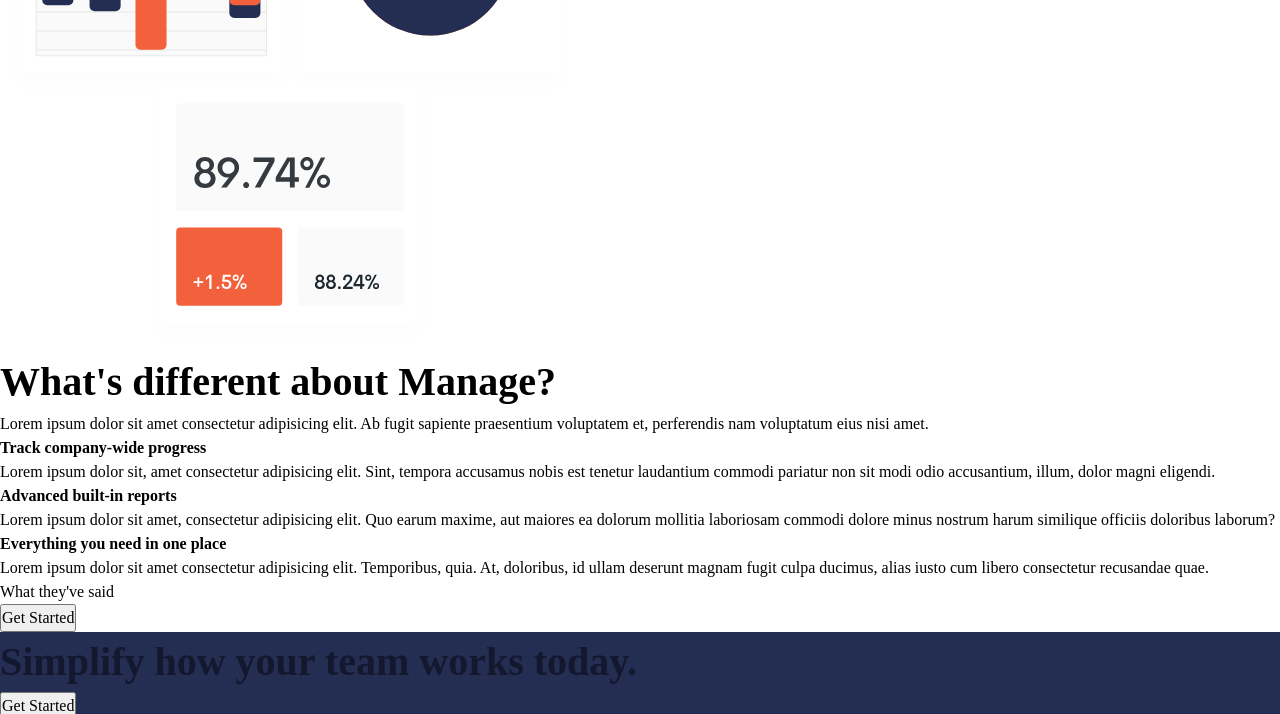
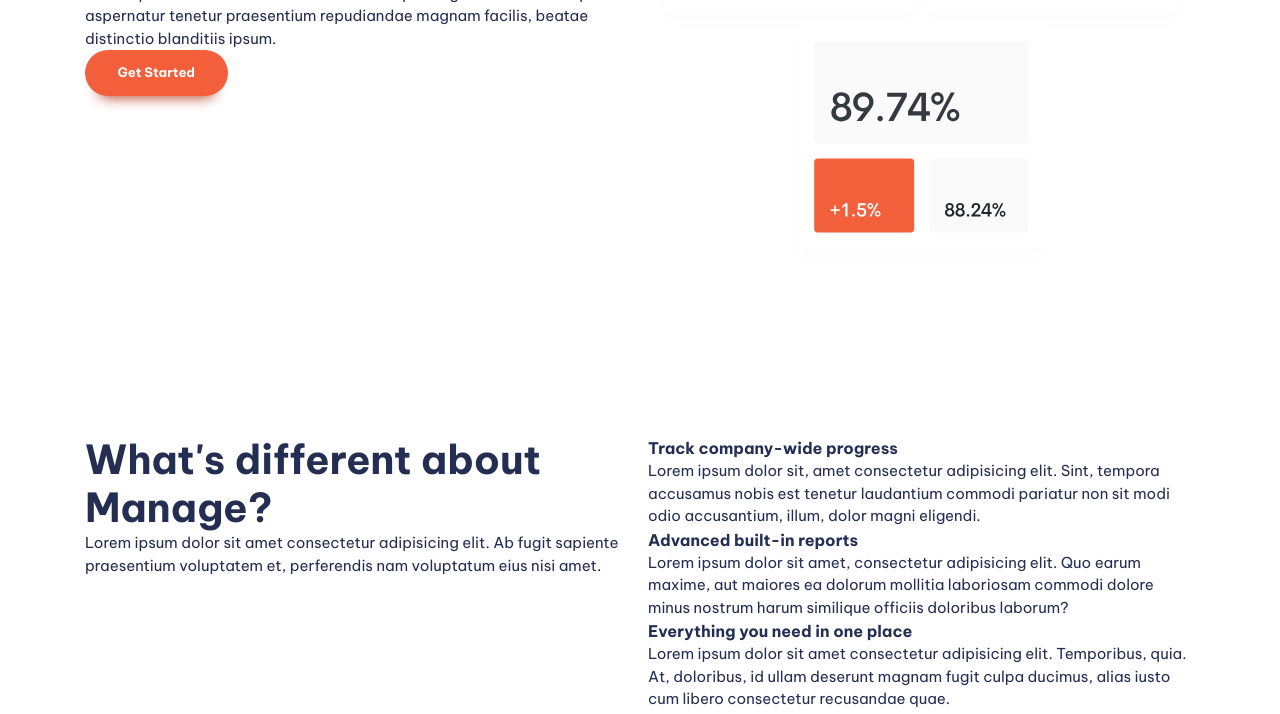
Before and after one commit to Milltiades/HTML-CSS-, a website built with Vite: page index.html in a window 1280 px wide. Shown: the part 481-1195 px from the top of the page. Built offline with nearby package versions, Linux system fonts and the light colour scheme.

Commit message:
add general styling

```diff
--- a/index.html
+++ b/index.html
@@ -32,7 +32,7 @@
     </header>
 
     <main>
-      <section>
+      <section class="padding-block-900">
         <div class="container">
           <div class="even-columns">
             <div>
@@ -53,7 +53,7 @@
         </div>
       </section>
 
-      <section>
+      <section class="padding-block-900">
         <div class="container">
           <div class="even-columns">
             <div>
@@ -103,13 +103,13 @@
         </div>
       </section>
 
-      <section class="carousel">
-        <h2 class="fs-secodnary-heading">What they've said</h2>
+      <section class="carousel | padding-block-700">
+        <h2 class="fs-secondary-heading fw-bold">What they've said</h2>
         <!-- Carousel here-->
         <button class="button">Get Started</button>
       </section>
 
-      <section class="cta | bg-primary-400 text-neutral-100">
+      <section class="cta | padding-block-700 bg-accent-400 text-neutral-100">
         <div class="container">
           <div class="even-columns">
             <div>
@@ -125,7 +125,7 @@
       </section>
     </main>
 
-    <footer class="bg-neutral-900 text-neutral-100">
+    <footer class="padding-block-700 bg-neutral-900 text-neutral-100">
       <div class="container">
         <div class="even-columns">
           <div>
--- a/style.css
+++ b/style.css
@@ -1,14 +1,19 @@
 :root {
-  --clr-primary-400: hsl(12, 88%, 59%);
-  --clr-primary-300: hsl(13, 100%, 96%);
+  --clr-accent-500: hsl(12, 60%, 45%);
+  --clr-accent-400: hsl(12, 88%, 59%);
+  --clr-accent-300: hsl(12, 88%, 75%);
+  --clr-accent-100: hsl(13, 100%, 96%);
+
   --clr-primary-400: hsl(228, 39%, 23%) ;
-  --clr-neutral-100: hsl(232, 39%, 13%) ;
-  --clr-neutral-900: hsl(0, 0%, 0%);
+
+  --clr-neutral-900: hsl(232, 39%, 13%) ;
+  --clr-neutral-100: hsl(0, 0%, 100%);
+
 
   --ff-primary: 'Be Vietnam Pro', sans-serif;
 
-  --ff-body: var(var(--ff-primary));
-  --ff-accent: var(var(--ff-primary));
+  --ff-body: var(--ff-primary);
+  --ff-accent: var(--ff-primary);
 
   --fw-regular: 400;
   --fw-semi-bold: 500;
@@ -23,19 +28,35 @@
   --fs-900: 3.5rem;
 
   --fs-body: var(--fs-400);
+  --fs-nav: var(--fs-500);
+
   --fs-primary-heading: var(--fs-800);
   --fs-secondary-heading: var(--fs-700);
-  --fs-nav: var(--fs-500);
+
   --fs-button: var(--fs-300);
+
+  --size-100: .25rem;
+  --size-200: .5rem;
+  --size-300: .75rem;
+  --size-400: 1rem;
+  --size-500: 1.5rem;
+  --size-600: 2rem;
+  --size-700: 3rem;
+  --size-800: 4rem;
+  --size-900: 5rem;
+
+
 }
 
 @media (min-width: 50em) {
   :root {
   --fs-body: var(--fs-500);
+  --fs-nav: var(--fs-300);
+
   --fs-primary-heading: var(--fs-900);
   --fs-secondary-heading: var(--fs-800);
 
-  --fs-nav: var(--fs-300);
+
   }
 }
 
@@ -146,12 +167,85 @@ svg {
 
 .fs-primary-heading {
   font-size: var(--fs-primary-heading);
+  line-height: 1.2;
 }
 .fs-secondary-heading {
   font-size: var(--fs-secondary-heading);
+  line-height: 1.2;
 }
 
 .fs-300 { font-size: var(--fs-300);}
 .fs-400 { font-size: var(--fs-400);}
 .fs-500 { font-size: var(--fs-500);}
 .fs-600 { font-size: var(--fs-600);}
+
+
+.padding-block-900 {
+  padding-block: var(--size-900) ;
+}
+
+.padding-block-700 {
+  padding-block: var(--size-700) ;
+}
+
+.container {
+  --max-width: 1110px;
+  --padding: 1rem;
+
+  width: min(var(--max-width), 100% - (var(--padding) * 2));
+  margin-inline: auto;
+}
+
+.even-columns {
+  display: grid;
+  gap: 1rem;
+}
+
+@media (min-width: 50em) {
+  .even-columns {
+    grid-auto-flow: column;
+    grid-auto-columns: 1fr;
+  }
+}
+
+/* general styling */
+
+body {
+  font-size: var(--fs-body);
+  font-family: var(--ff-body);
+  color: var(--clr-primary-400)
+}
+
+/* button */
+
+.button {
+  cursor: pointer;
+  text-decoration: none;
+  border: 0;
+  border-radius: 100vmax;
+  padding: 1.25em 2.5em;
+  font-weight: var(--fw-bold);
+  font-size: var(--fs-button);
+  line-height: 1;
+  color: var(--clr-neutral-100);
+  background-color: var(--clr-accent-400);
+  box-shadow: 0  1.125em 1em -1em var(--clr-accent-500);
+
+}
+
+.button[data-type="inverted"] {
+  background-color: var(--clr-neutral-100);
+  color: var(--clr-accent-400);
+}
+
+.button:hover,
+.button:focus-visible {
+  background-color: var(--clr-accent-300);
+}
+
+.button[data-type="inverted"]:hover,
+.button[data-type="inverted"]:focus-visible
+{
+  background-color: var(--clr-neutral-100);
+  color: var(--clr-accent-300);
+}
```
